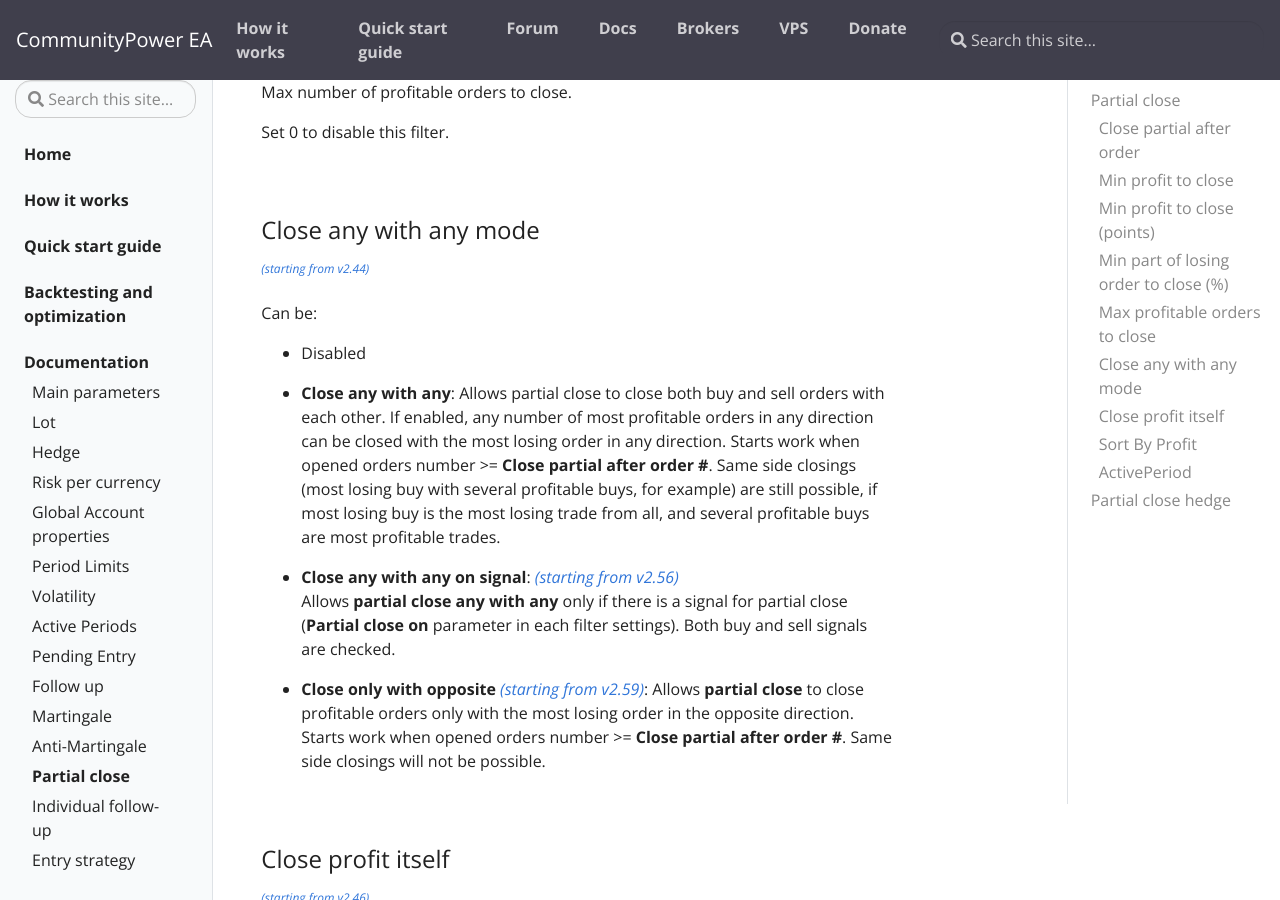
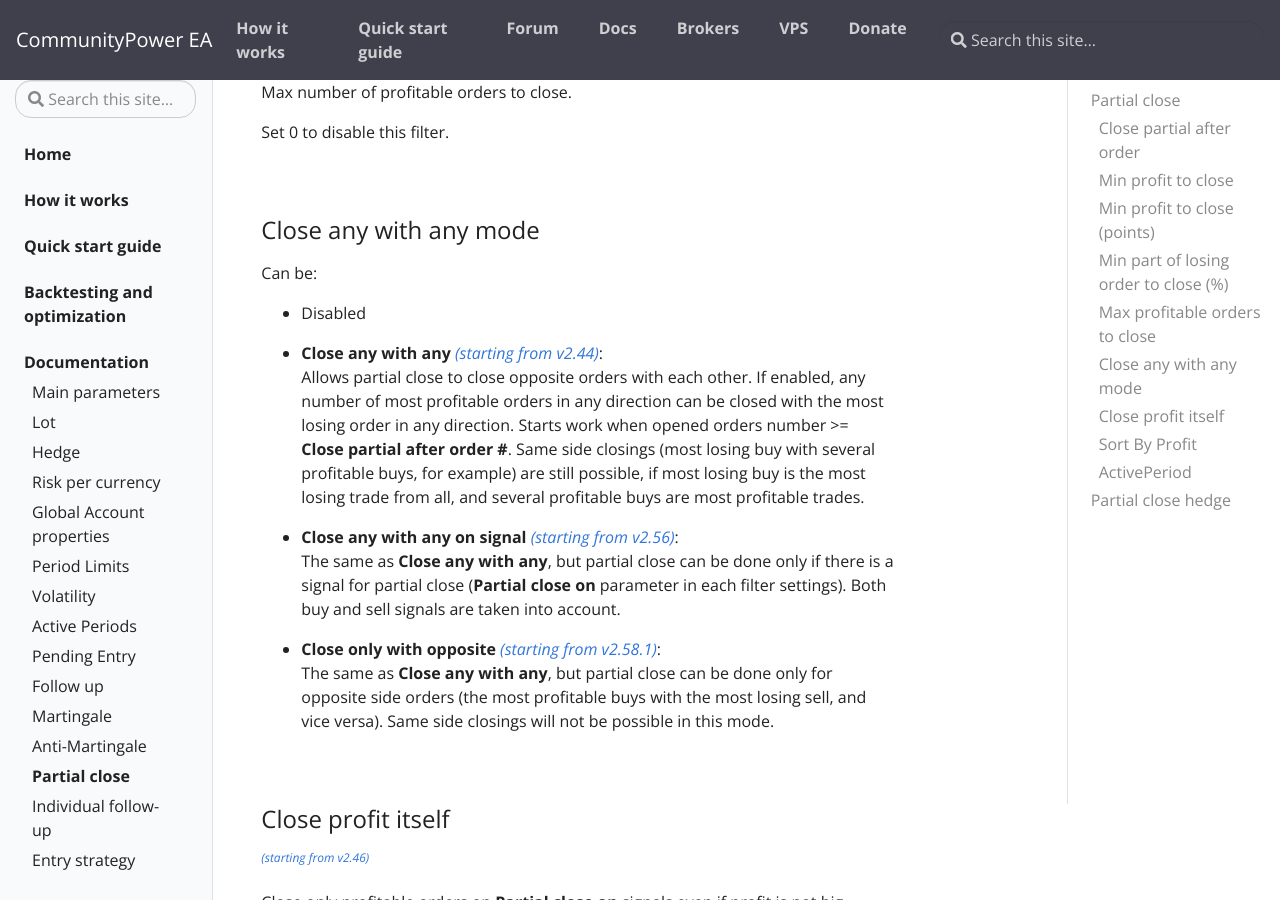
Before and after one commit to komposter/CommunityPowerEA.com, a Jekyll site: the page built from _docs/partial-close.md, in a window 1280 px wide and 900 px high, scrolled down 1819 px. Built offline with Jekyll 4.4.1, drawn with Linux system fonts in a browser that asks for light colours.

Commit message:
Content change

```diff
--- a/_docs/partial-close.md
+++ b/_docs/partial-close.md
@@ -74,22 +74,23 @@
 <br />
 
 ### Close any with any mode
-<sup>[*(starting from v2.44)*](/docs/versions-history#20220312-244)</sup>
+
 
 Can be:
 * Disabled
 
-* **Close any with any**: Allows partial close to close both buy and sell orders with each other.
+* **Close any with any** [*(starting from v2.44)*](/docs/versions-history#20220312-244):<br />
+  Allows partial close to close opposite orders with each other.
   If enabled, any number of most profitable orders in any direction can be closed with the most losing order in any direction. Starts work when opened orders number >= **Close partial after order #**.
   Same side closings (most losing buy with several profitable buys, for example) are still possible, if most losing buy is the most losing trade from all, and several profitable buys are most profitable trades.
 
-* **Close any with any on signal**: [*(starting from v2.56)*](/docs/versions-history#20230818-1124-256)<br />
-  Allows **partial close any with any** only if there is a signal for partial close (**Partial close on** parameter in each filter settings).
-  Both buy and sell signals are checked.
+* **Close any with any on signal** [*(starting from v2.56)*](/docs/versions-history#20230818-1124-256):<br />
+  The same as **Close any with any**, but partial close can be done only if there is a signal for partial close (**Partial close on** parameter in each filter settings).
+  Both buy and sell signals are taken into account.
 
-* **Close only with opposite** [*(starting from v2.59)*](/docs/versions-history#20240118-0212-259):
-  Allows **partial close** to close profitable orders only with the most losing order in the opposite direction. Starts work when opened orders number >= **Close partial after order #**.
-  Same side closings will not be possible.
+* **Close only with opposite** [*(starting from v2.58.1)*](/docs/versions-history#20240118-0212-2581):<br />
+  The same as **Close any with any**, but partial close can be done only for opposite side orders (the most profitable buys with the most losing sell, and vice versa).
+  Same side closings will not be possible in this mode.
 
 <br />
 
```
Also changed, not shown: _docs/versions-history.md (+1 -1 lines).
